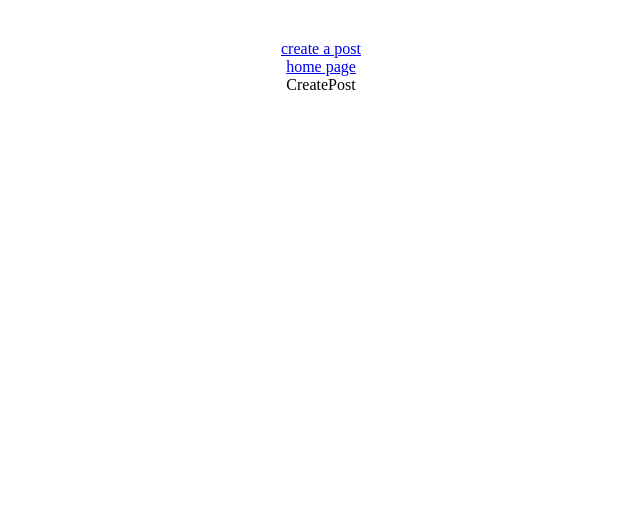
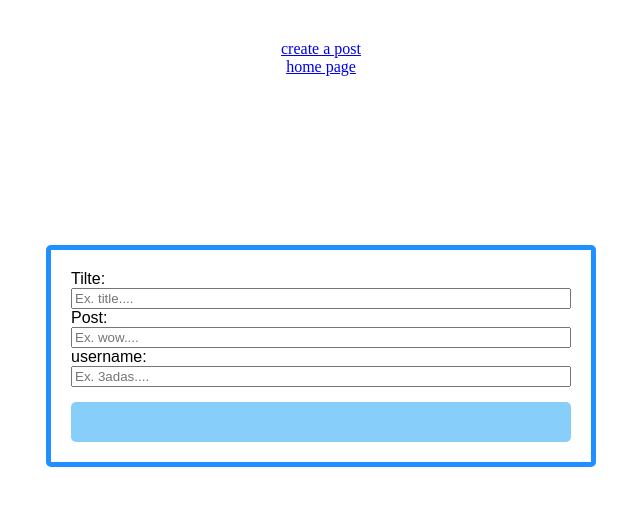
Before and after one commit to abda-s/learning-full-stack, a React (Create React App) app in the folder client/: page /createpost in a window 1280 px wide. Shown: the top 506 px of the page, without its empty margins (319-959 px from the left). Built offline with nearby package versions, Linux system fonts and the light colour scheme.

Commit message:
creating and styling the form

```diff
--- a/client/package.json
+++ b/client/package.json
@@ -7,6 +7,7 @@
     "@testing-library/react": "^13.4.0",
     "@testing-library/user-event": "^13.5.0",
     "axios": "^1.6.8",
+    "formik": "^2.4.5",
     "react": "^18.2.0",
     "react-dom": "^18.2.0",
     "react-router-dom": "^6.22.3",
--- a/client/src/App.css
+++ b/client/src/App.css
@@ -55,3 +55,52 @@ body {
   border-bottom-left-radius: 10px;
   border-bottom-right-radius: 10px;
 }
+
+/* CREATE POST PAGE CSS */
+
+.createPostPage {
+  font-family: Arial, Helvetica, sans-serif;
+  width: 100vw;
+  height: 70vh;
+  display: flex;
+  justify-content: center;
+  align-items: center;
+}
+.formContainer {
+  display: flex;
+  flex-direction: column;
+  justify-content: center;
+  width: 500px;
+  height: auto;
+  padding: 20px;
+  border: 5px solid dodgerblue;
+  border-radius: 5px;
+}
+
+.formContainer #inputCreatePost {
+  height: 40px;
+  margin-top: 10px;
+  margin-bottom: 10px;
+  border: 2px solid grey;
+  border-radius: 5px;
+  padding-left: 10px;
+  font-size: 20px;
+}
+
+.formContainer button {
+  margin-top: 15px;
+  height: 40px;
+  border: none;
+  background-color: lightskyblue;
+  border-radius: 5px;
+  color: white;
+}
+
+.formContainer button:hover {
+  cursor: pointer;
+  background-color: dodgerblue;
+}
+
+span {
+  color: red;
+}
--- a/client/src/pages/CreatePost.jsx
+++ b/client/src/pages/CreatePost.jsx
@@ -1,8 +1,24 @@
 import React from 'react'
+
+import { Formik, Form, Field, ErrorMessage } from "formik"
 
 function CreatePost() {
   return (
-    <div>CreatePost</div>
+    <div className="createPostPage">
+        {/* initialValues={} onSubmit={} validationSchema={}  */}
+        <Formik >
+            <Form className="formContainer">
+                <label>Tilte: </label>
+                <Field id="inputCreatPost" name="title" placeholder="Ex. title.... " />
+                <label>Post: </label>
+                <Field id="inputCreatPost" name="posttext" placeholder="Ex. wow.... " />
+                <label>username: </label>
+                <Field id="inputCreatPost" name="username" placeholder="Ex. 3adas.... " />
+
+                <button type='submit' ></button>
+            </Form>
+        </Formik>
+    </div>
   )
 }
 
```
Also changed, not shown: 1 other file (tests, documents, lock files or other folders).
